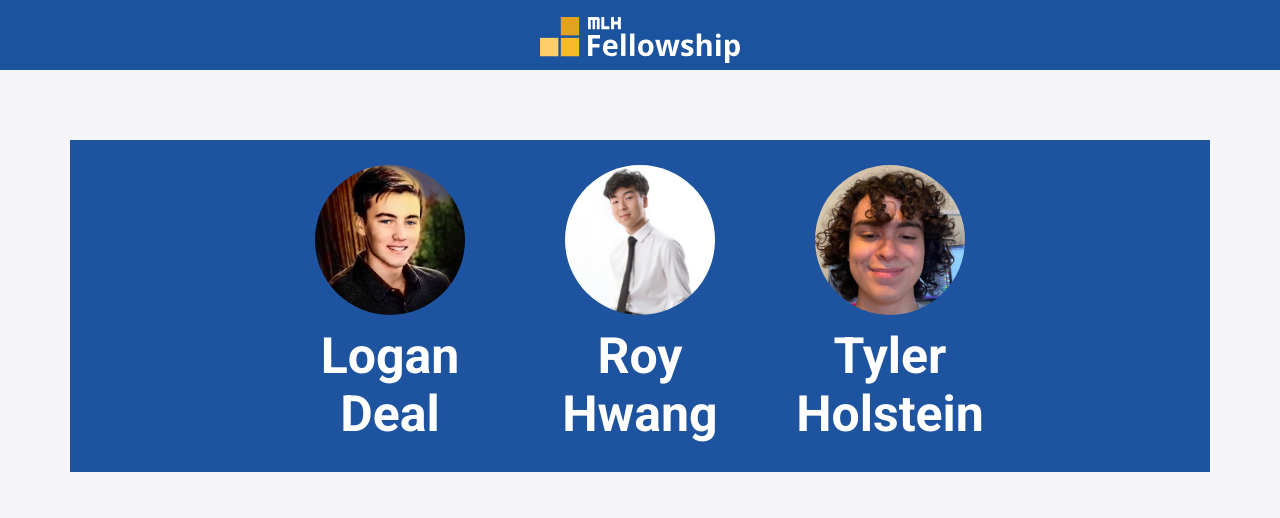
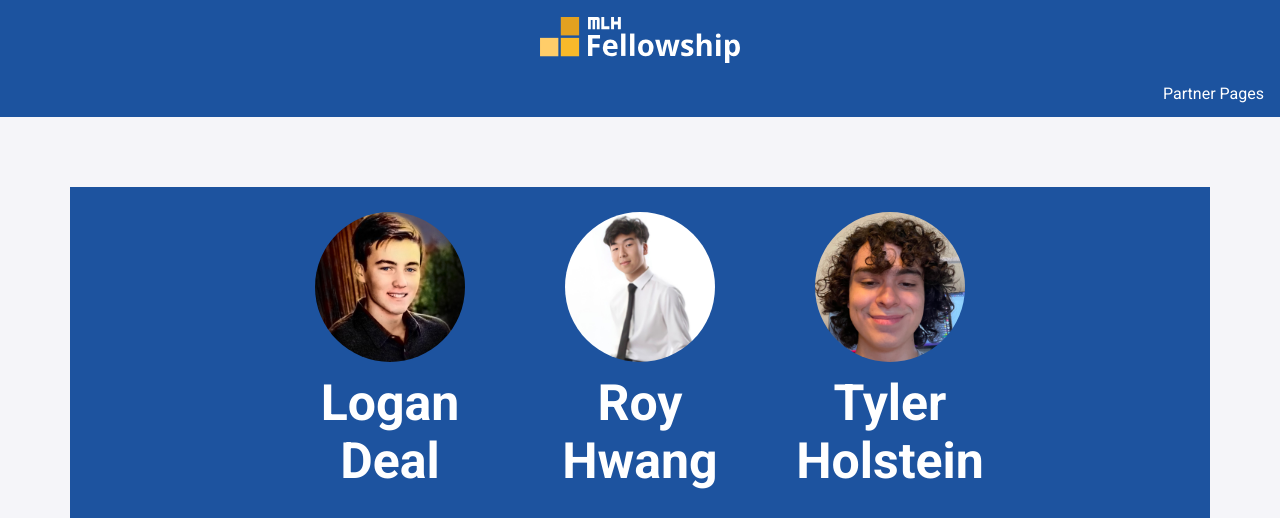
Before and after one commit to tdizzlefizzle1/tylerportfolio, a Flask app: page / in a window 1280 px wide. Shown: the top 518 px of the page. Run offline with Flask 2, Linux system fonts and the light colour scheme.

Commit message:
early state of the dropdown bar

```diff
--- a/app/static/styles/main.css
+++ b/app/static/styles/main.css
@@ -125,3 +125,83 @@ body {
   font-size: 50px;
   font-weight: 700;
 }
+
+
+.dropdown-content {
+  display: none;
+  position: absolute;
+  background-color: #f9f9f9;
+  min-width: 160px;
+  box-shadow: 0px 8px 16px 0px rgba(0,0,0,0.2);
+  z-index: 1;
+}
+
+ /* Navbar container */
+ .navbar {
+  overflow: hidden;
+  background-color: #333;
+  font-family: Arial;
+}
+
+/* Links inside the navbar */
+.navbar a {
+  float: left;
+  font-size: 16px;
+  color: white;
+  text-align: center;
+  padding: 14px 16px;
+  text-decoration: none;
+}
+
+/* The dropdown container */
+.dropdown {
+  float: right;
+  overflow: hidden;
+}
+
+/* Dropdown button */
+.dropdown .dropbtn {
+  font-size: 16px;
+  border: none;
+  outline: none;
+  color: white;
+  padding: 14px 16px;
+  background-color: inherit;
+  font-family: inherit; /* Important for vertical align on mobile phones */
+  margin: 0; /* Important for vertical align on mobile phones */
+}
+
+/* Add a red background color to navbar links on hover */
+.navbar a:hover, .dropdown:hover .dropbtn {
+  background-color: red;
+}
+
+/* Dropdown content (hidden by default) */
+.dropdown-content {
+  display: none;
+  position: absolute;
+  background-color: #f9f9f9;
+  min-width: 160px;
+  box-shadow: 0px 8px 16px 0px rgba(0,0,0,0.2);
+  z-index: 1;
+}
+
+/* Links inside the dropdown */
+.dropdown-content a {
+  float: none;
+  color: black;
+  padding: 12px 16px;
+  text-decoration: none;
+  display: block;
+  text-align: left;
+}
+
+/* Add a grey background color to dropdown links on hover */
+.dropdown-content a:hover {
+  background-color: #ddd;
+}
+
+/* Show the dropdown menu on hover */
+.dropdown:hover .dropdown-content {
+  display: block;
+}
--- a/app/templates/base.html
+++ b/app/templates/base.html
@@ -24,6 +24,16 @@
         <img src="/static/img/logo.svg" />
       </div>
     </a>
+    <div class="dropdown">
+      <button class="dropbtn">Partner Pages
+        <i class="fa fa-caret-down"></i>
+      </button>
+      <div class="dropdown-content">
+        <a href="{{url_for('loganwork')}}">Logan's Page</a>
+        <a href="{{url_for('roywork')}}">Roy's Page</a>
+        <a href="{{url_for('tylerwork')}}">Tyler's Page</a>
+      </div>
+    </div>
   </div>
 </header>
 
```
